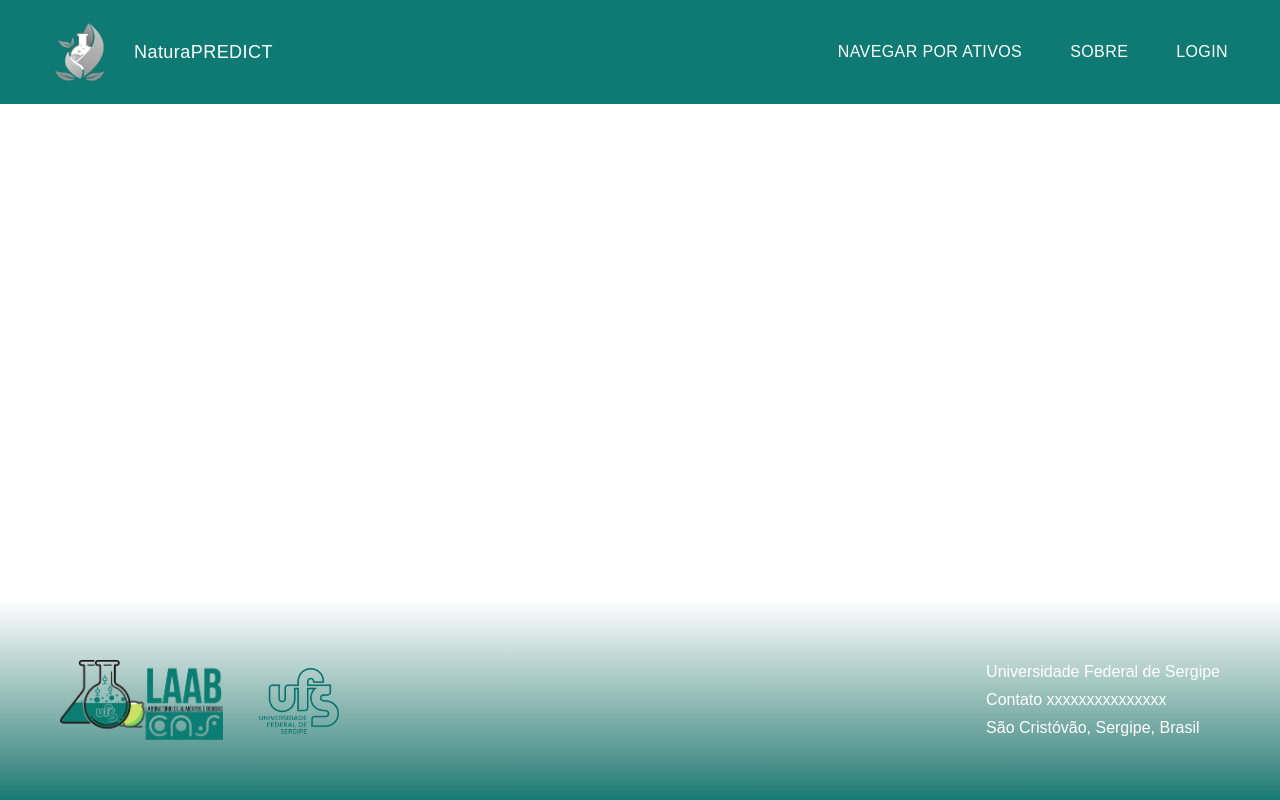
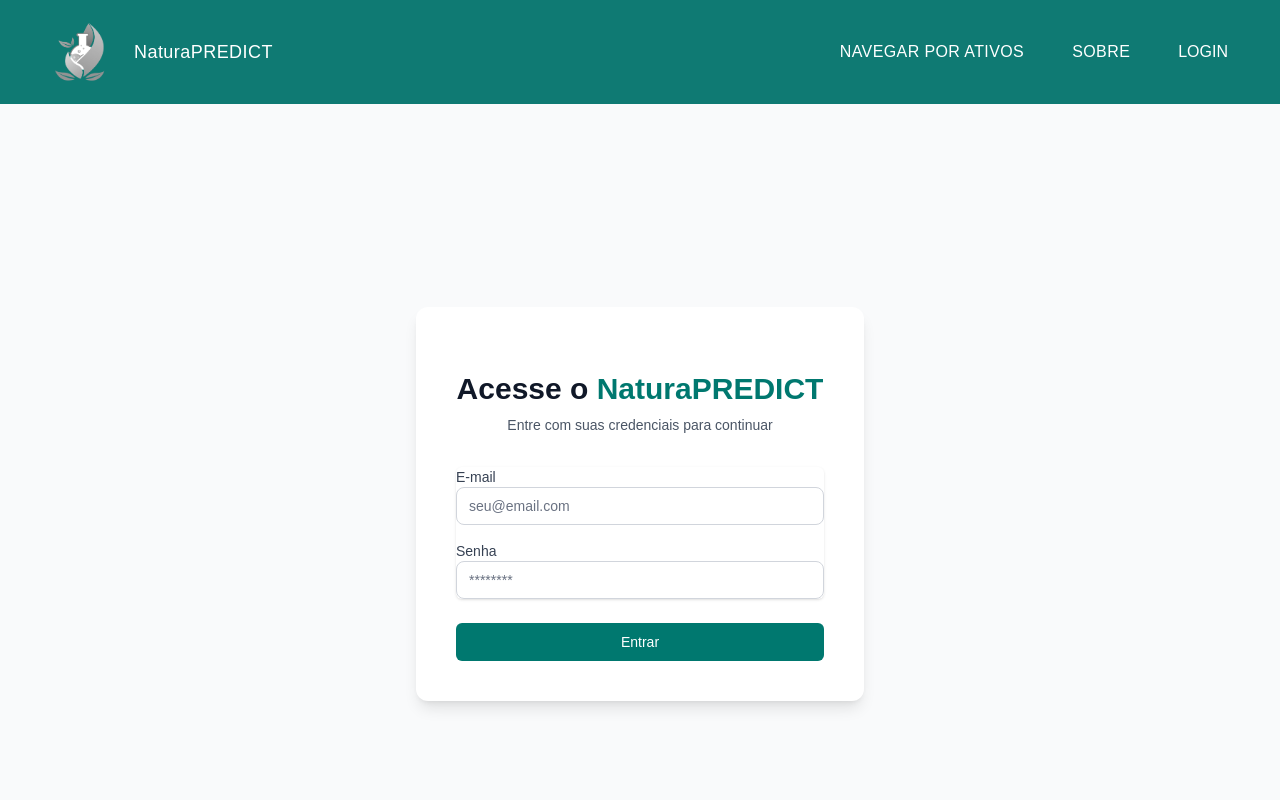
Before and after one commit to thaylaaf/natura_predict, a React (Vite) app in the folder front_pns/: page /login in a window 1280 px wide. Shown: the top 800 px of the page. Built offline with nearby package versions, Linux system fonts and the light colour scheme; a web font is replaced by a local one.

Commit message:
formulario de login

```diff
--- a/front_pns/src/App.jsx
+++ b/front_pns/src/App.jsx
@@ -2,6 +2,7 @@ import { BrowserRouter as Router, Routes, Route } from 'react-router-dom';
 import SearchContainer from './containers/SearchContainer';
 import MoleculeDisplay from './components/MoleculeDisplay';
 import Home from './pages/Home';
+import Login from './pages/Login/index';
 
 // Importe seu Header e Footer aqui (ajuste o caminho se necessário)
 import Header from './components/Header';
@@ -17,6 +18,7 @@ function App() {
         <main className="flex-grow"> {/* O conteúdo das páginas entra aqui */}
           <Routes>
             <Route path="/" element={<Home />} />
+            <Route path="/login" element={<Login />} />
             <Route path="/substance/:id" element={<MoleculeDisplay />} />
           </Routes>
         </main>
--- a/front_pns/src/components/Header.jsx
+++ b/front_pns/src/components/Header.jsx
@@ -1,5 +1,6 @@
 import React from 'react';
 import logo from '../assets/logo_predict.png';
+import { Link } from 'react-router-dom';
 
 const Header = () => {
   return (
@@ -28,12 +29,9 @@ const Header = () => {
     >
       SOBRE
     </a>
-        <a
-      href="/sobre"
-      className="text-white no-underline text-base font-light tracking-wide transition hover:underline"
-    >
-      LOGIN
-    </a>
+    <Link to="/login" className="text-white hover:underline">
+     LOGIN
+    </Link>
   </nav>
 </header>
 
--- /dev/null
+++ b/front_pns/src/pages/Login/index.jsx
@@ -0,0 +1,71 @@
+import { useState } from 'react';
+import Header from '../../components/Header';
+import Footer from '../../components/Footer';
+
+function Login() {
+  const [email, setEmail] = useState('');
+  const [password, setPassword] = useState('');
+
+  const handleSubmit = (e) => {
+    e.preventDefault();
+    console.log("Tentando logar com:", email, password);
+    // Aqui depois faremos a conexão com o seu backend
+  };
+
+  return (
+    <div className="flex flex-col min-h-screen">
+
+      <main className="flex-grow flex items-center justify-center bg-gray-50 py-12 px-4">
+        <div className="max-w-md w-full space-y-8 bg-white p-10 rounded-xl shadow-lg">
+          <div>
+            <h2 className="mt-6 text-center text-3xl font-extrabold text-gray-900">
+              Acesse o <span className="text-teal-700">NaturaPREDICT</span>
+            </h2>
+            <p className="mt-2 text-center text-sm text-gray-600">
+              Entre com suas credenciais para continuar
+            </p>
+          </div>
+
+          <form className="mt-8 space-y-6" onSubmit={handleSubmit}>
+            <div className="rounded-md shadow-sm space-y-4">
+              <div>
+                <label className="block text-sm font-medium text-gray-700">E-mail</label>
+                <input
+                  type="email"
+                  required
+                  className="appearance-none rounded-lg relative block w-full px-3 py-2 border border-gray-300 placeholder-gray-500 text-gray-900 focus:outline-none focus:ring-teal-500 focus:border-teal-500 focus:z-10 sm:text-sm"
+                  placeholder="seu@email.com"
+                  value={email}
+                  onChange={(e) => setEmail(e.target.value)}
+                />
+              </div>
+              <div>
+                <label className="block text-sm font-medium text-gray-700">Senha</label>
+                <input
+                  type="password"
+                  required
+                  className="appearance-none rounded-lg relative block w-full px-3 py-2 border border-gray-300 placeholder-gray-500 text-gray-900 focus:outline-none focus:ring-teal-500 focus:border-teal-500 focus:z-10 sm:text-sm"
+                  placeholder="********"
+                  value={password}
+                  onChange={(e) => setPassword(e.target.value)}
+                />
+              </div>
+            </div>
+
+            <div>
+              <button
+                type="submit"
+                className="group relative w-full flex justify-center py-2 px-4 border border-transparent text-sm font-medium rounded-md text-white bg-teal-700 hover:bg-teal-800 focus:outline-none focus:ring-2 focus:ring-offset-2 focus:ring-teal-500 transition-colors"
+              >
+                Entrar
+              </button>
+            </div>
+          </form>
+        </div>
+      </main>
+
+    </div>
+  );
+}
+
+export default Login;
```
Also changed, not shown: front_pns/src/pages/PainelControle/index.jsx (added), 1 other file (tests, documents, lock files or other folders).
